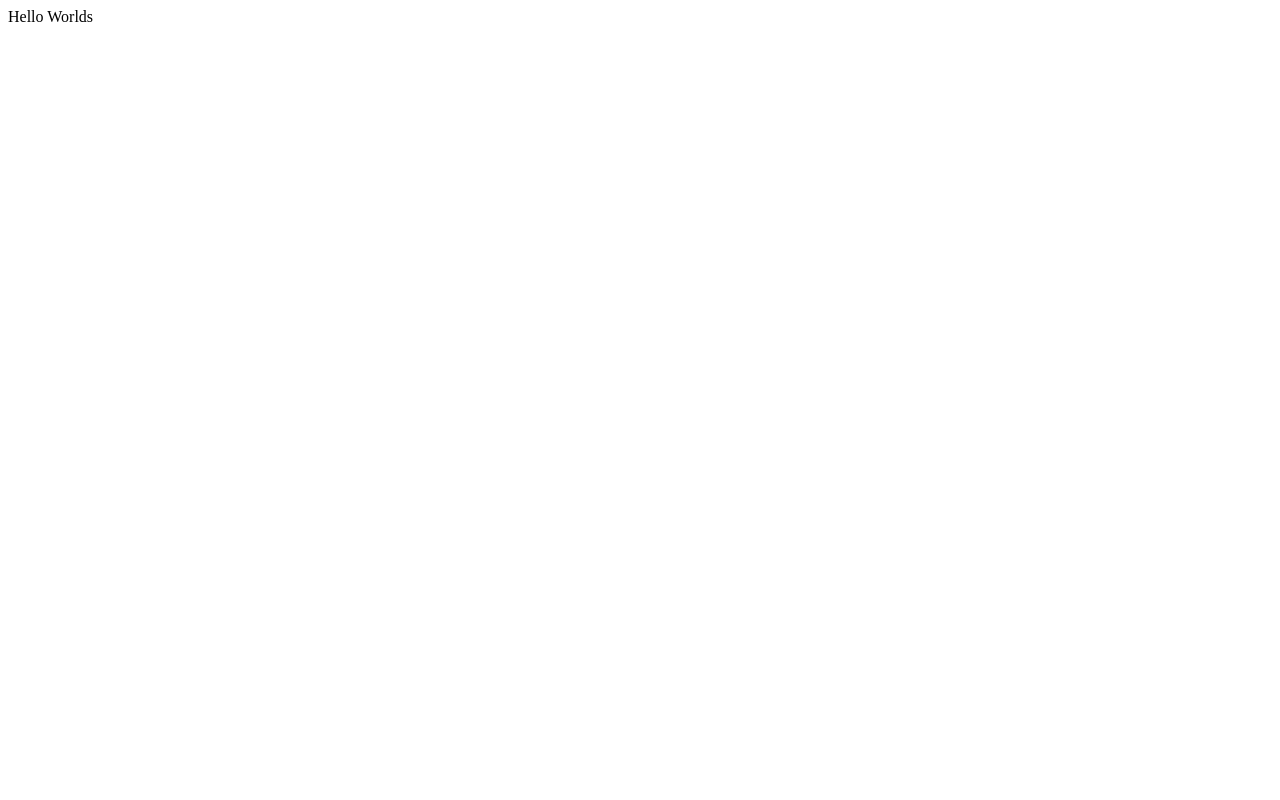
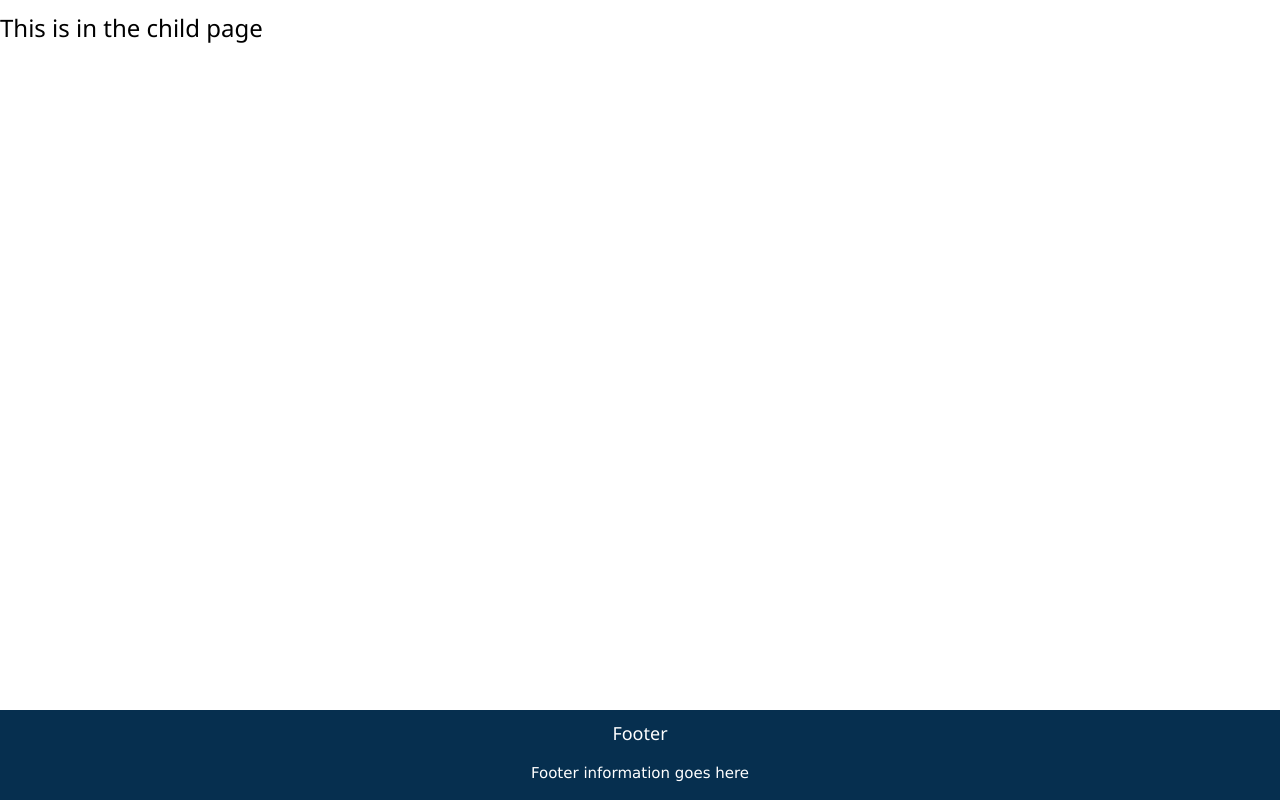
Before and after one commit to keeyon2/AdventureTime, a Flask app: page / in a window 1280 px wide. Before the commit the page is almost empty. Run offline with Flask 2, Linux system fonts and the light colour scheme.

Commit message:
Basic structure implemented

```diff
--- a/server.py
+++ b/server.py
@@ -1,9 +1,10 @@
-from flask import Flask
+from flask import Flask, render_template
 app = Flask(__name__)
 
 @app.route('/')
 def load_initial():
-    return 'Hello Worlds'
+    return render_template('home.html')
 
 if __name__ == '__main__':
+    app.debug = True
     app.run()
--- a/static/stylesheets/base.css
+++ b/static/stylesheets/base.css
@@ -0,0 +1,28 @@
+footer{
+  position:absolute;
+  bottom:0;
+  width: 100%;
+  text-align: center;
+}
+
+/* 7. Warm and Bold Theme */
+
+.color1{
+  background-color: #000000
+}
+
+.color2{
+  background-color: #062F4F
+}
+
+.color3{
+  background-color: #813772
+}
+
+.color4{
+  background-color: #B82601
+}
+
+.white-text{
+  color: white;
+}
--- a/templates/base.html
+++ b/templates/base.html
@@ -1,8 +1,25 @@
 <!doctype html>
 <html>
-  <body>
+  <head>
     <title> Adventure Time</title>
     <meta name="author" content="Keeyon Ebrahimi">
     <meta name="description" content="Having Fun">
+
+    <!-- Imports -->
     <link type="text/css" rel="stylesheet" href="{{ url_for('static',
-    filename='stylesheets/base.css') }}" />
+        filename='stylesheets/base.css') }}" />
+
+		<script src="https://ajax.googleapis.com/ajax/libs/jquery/1.12.0/jquery.min.js"></script>
+		<link rel="stylesheet" href="http://www.w3schools.com/lib/w3.css">
+		<link rel="stylesheet" href="w3-theme-indigo.css">
+
+  </head>
+  <body>
+    {% block content %}
+    {% endblock %}
+		<footer class="w3-container w3-card-10 color2 white-text">
+  		<h5>Footer</h5>
+  		<p>Footer information goes here</p>
+		</footer>
+	</body>
+<html>
--- /dev/null
+++ b/templates/home.html
@@ -0,0 +1,4 @@
+{% extends "base.html" %}
+{% block content %}
+  <h3> This is in the child page </h3>
+{% endblock %}
```
